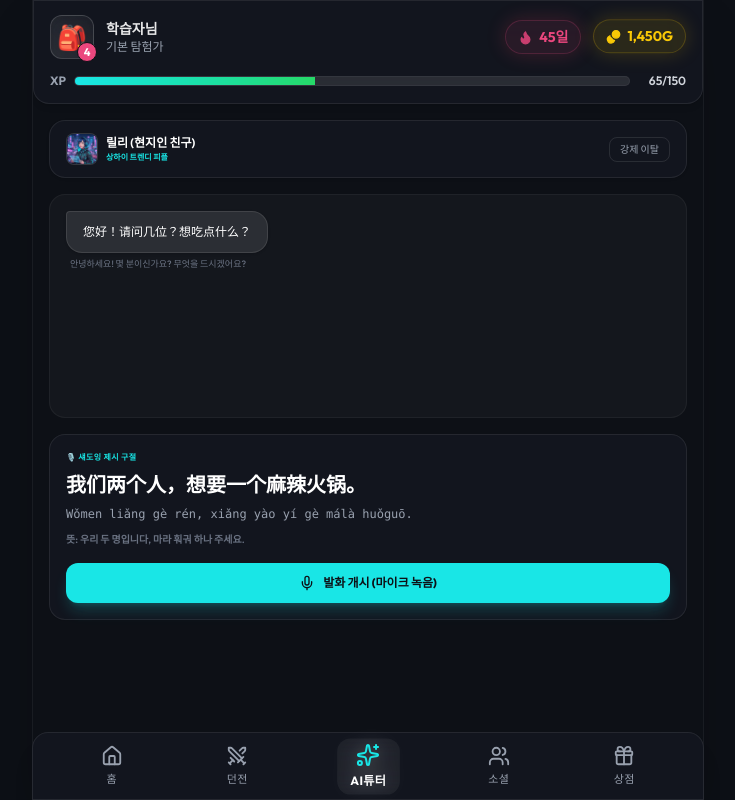
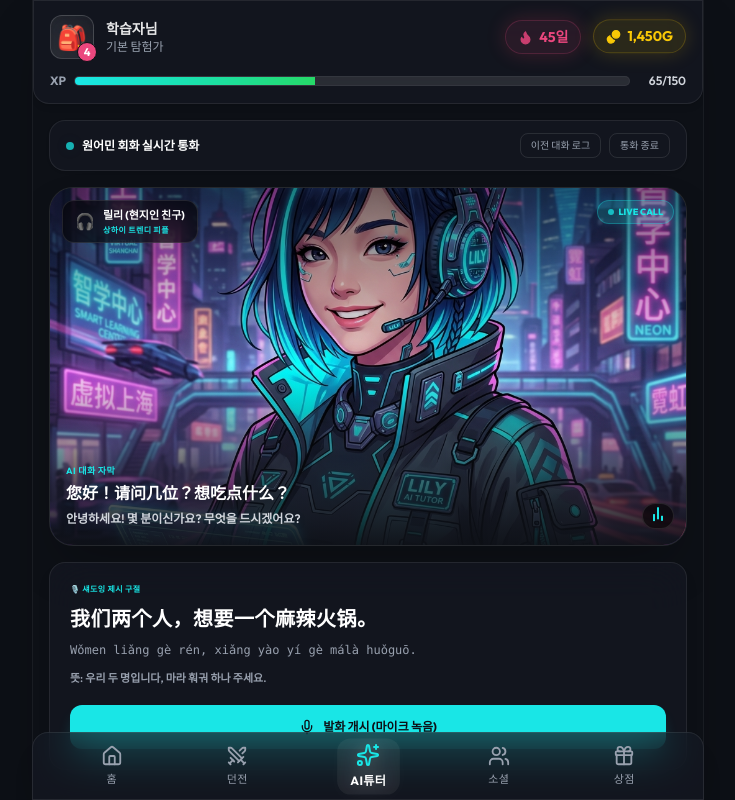
Before and after one commit to yitongjeon315/JEONGO, a Next.js app: page /jeongo/ai-tutor in a window 1280 px wide. Both pictures are taken after a click on the button "대화방 접속 및 롤플레이 시작". Shown: the whole page, without its empty margins (272-1007 px from the left). Built offline with nearby package versions, Linux system fonts and the light colour scheme.

Commit message:
ui: implement immersive Live Call interface for AI Tutor chatting room

```diff
--- a/src/app/ai-tutor/page.tsx
+++ b/src/app/ai-tutor/page.tsx
@@ -27,6 +27,7 @@ export default function AiTutorPage() {
   const [isRecording, setIsRecording] = useState(false);
   const [showPitchChart, setShowPitchChart] = useState(false);
   const [evaluationReport, setEvaluationReport] = useState<any>(null);
+  const [showHistory, setShowHistory] = useState(false);
 
   // Simulated speech input text they are supposed to read
   const [targetSentence, setTargetSentence] = useState({
@@ -313,35 +314,116 @@ export default function AiTutorPage() {
             exit={{ opacity: 0 }}
             className="flex flex-col gap-4 min-h-[500px]"
           >
-            {/* Conversation Header */}
+            {/* Conversation Header & Control Bar */}
             <div className="glass-panel border-white/10 rounded-2xl px-4 py-3 flex justify-between items-center bg-white/2 shadow">
               <div className="flex items-center gap-2">
-                <div className="relative w-8 h-8 rounded-lg border border-white/10 overflow-hidden shrink-0 bg-white/5 flex items-center justify-center">
-                  {(tutors as any)[selectedTutor].image ? (
+                <span className="w-2 h-2 rounded-full bg-neon-cyan animate-pulse glow-cyan" />
+                <h4 className="text-xs font-bold text-white">원어민 회화 실시간 통화</h4>
+              </div>
+              <div className="flex gap-2">
+                <button
+                  onClick={() => setShowHistory(prev => !prev)}
+                  className={`text-[10px] border px-2.5 py-1 rounded-lg transition-all ${
+                    showHistory
+                      ? 'bg-neon-cyan/20 border-neon-cyan/40 text-neon-cyan'
+                      : 'border-white/10 text-gray-400 hover:border-white/20'
+                  }`}
+                >
+                  {showHistory ? '로그 닫기' : '이전 대화 로그'}
+                </button>
+                <button
+                  onClick={() => setSessionState('lobby')}
+                  className="text-[10px] text-gray-400 border border-white/10 hover:border-white/20 px-2.5 py-1 rounded-lg transition-all"
+                >
+                  통화 종료
+                </button>
+              </div>
+            </div>
+
+            {/* Immersive AI Tutor Video Call Screen */}
+            <div className="relative w-full aspect-video rounded-3xl overflow-hidden border border-white/10 bg-dark-bg shadow-2xl flex items-center justify-center">
+              {/* Tutor Full Portrait Image */}
               <img
                 src={(tutors as any)[selectedTutor].image}
                 alt={(tutors as any)[selectedTutor].name}
-                      className="w-full h-full object-cover"
+                className={`w-full h-full object-cover transition-all duration-700 ${
+                  isRecording ? 'scale-105 filter brightness-75 blur-[1px]' : 'scale-100'
+                }`}
               />
-                  ) : (
-                    <span className="text-lg">{(tutors as any)[selectedTutor].emoji}</span>
+
+              {/* Ambient Overlay Vignette */}
+              <div className="absolute inset-0 bg-gradient-to-t from-dark-bg/95 via-transparent to-black/50" />
+
+              {/* Status Badge: LIVE CALL */}
+              <div className="absolute top-3 right-3 bg-neon-cyan/20 text-neon-cyan border border-neon-cyan/30 px-2.5 py-1 rounded-full text-[9px] font-extrabold shadow-[0_0_10px_rgba(6,182,212,0.15)] flex items-center gap-1 z-10">
+                <span className="w-1.5 h-1.5 rounded-full bg-neon-cyan animate-pulse glow-cyan" />
+                LIVE CALL
+              </div>
+
+              {/* Top Left: Tutor Quick Info */}
+              <div className="absolute top-3 left-3 flex items-center gap-2 bg-black/60 backdrop-blur-md px-3 py-1.5 rounded-xl border border-white/10 z-10">
+                <span className="text-base">{(tutors as any)[selectedTutor].emoji}</span>
+                <div className="flex flex-col">
+                  <span className="text-[11px] font-extrabold text-white">{(tutors as any)[selectedTutor].name}</span>
+                  <span className="text-[8px] font-bold text-neon-cyan tracking-wider">{(tutors as any)[selectedTutor].personality}</span>
+                </div>
+              </div>
+
+              {/* Center Overlay: Recording / Voice analyzing pulse */}
+              {isRecording && (
+                <div className="absolute inset-0 flex flex-col items-center justify-center bg-black/40 backdrop-blur-xs z-10">
+                  <div className="relative flex items-center justify-center">
+                    <div className="absolute w-24 h-24 rounded-full border border-neon-rose/40 animate-ping opacity-75" />
+                    <div className="absolute w-16 h-16 rounded-full border border-neon-rose/60 animate-pulse glow-rose" />
+                    <div className="w-12 h-12 rounded-full bg-neon-rose flex items-center justify-center text-white shrink-0 shadow-lg glow-rose z-20">
+                      <Mic size={20} className="animate-pulse" />
+                    </div>
+                  </div>
+                  <span className="text-xs font-bold text-neon-rose tracking-wide mt-3 animate-pulse">실시간 목소리 수신 및 성조 분석 중...</span>
+                </div>
+              )}
+
+              {/* Subtitles: What the tutor just said */}
+              {!isRecording && (
+                <div className="absolute bottom-4 left-4 right-16 flex flex-col gap-1 pr-4 z-10 animate-fade-in">
+                  <span className="text-[9px] font-bold text-neon-cyan uppercase tracking-wider">AI 대화 자막</span>
+                  <p className="text-sm md:text-base font-extrabold text-white drop-shadow-md leading-normal">
+                    {messages[messages.length - 1]?.sender === 'ai'
+                      ? messages[messages.length - 1]?.text
+                      : (messages[messages.length - 2]?.text || '...')
+                    }
+                  </p>
+                  <p className="text-[10px] md:text-xs text-gray-300 font-semibold drop-shadow-md leading-relaxed">
+                    {messages[messages.length - 1]?.sender === 'ai'
+                      ? messages[messages.length - 1]?.translation
+                      : (messages[messages.length - 2]?.translation || '')
+                    }
+                  </p>
+                </div>
+              )}
+
+              {/* AI Speaking Sound wave indicator */}
+              {!isRecording && !showPitchChart && (
+                <div className="absolute bottom-4 right-3 flex items-center gap-1 bg-black/60 backdrop-blur-md px-2.5 py-1.5 rounded-full border border-white/10 z-10">
+                  <div className="flex items-end gap-0.5 h-3">
+                    <div className="w-0.5 bg-neon-cyan animate-bounce" style={{ height: '60%', animationDelay: '0.1s' }} />
+                    <div className="w-0.5 bg-neon-cyan animate-bounce" style={{ height: '100%', animationDelay: '0.3s' }} />
+                    <div className="w-0.5 bg-neon-cyan animate-bounce" style={{ height: '40%', animationDelay: '0.5s' }} />
+                  </div>
+                </div>
               )}
             </div>
-                <div>
-                  <h4 className="text-xs font-bold text-white">{(tutors as any)[selectedTutor].name}</h4>
-                  <p className="text-[8px] text-neon-cyan uppercase font-bold">{(tutors as any)[selectedTutor].personality}</p>
-                </div>
-              </div>
-              <button
-                onClick={() => setSessionState('lobby')}
-                className="text-[10px] text-gray-400 border border-white/10 hover:border-white/20 px-2.5 py-1 rounded-lg"
+
+            {/* Optional Collapsible History Log */}
+            <AnimatePresence>
+              {showHistory && (
+                <motion.div
+                  initial={{ height: 0, opacity: 0 }}
+                  animate={{ height: 'auto', opacity: 1 }}
+                  exit={{ height: 0, opacity: 0 }}
+                  className="overflow-hidden"
                 >
-                강제 이탈
-              </button>
-            </div>
-
-            {/* Chat Messages Log */}
-            <div className="flex-1 min-h-[220px] bg-white/3 border border-white/5 rounded-2xl p-4 flex flex-col gap-3 overflow-y-auto max-h-[300px]">
+                  <div className="min-h-[120px] max-h-[200px] bg-white/3 border border-white/5 rounded-2xl p-4 flex flex-col gap-3 overflow-y-auto">
                     {messages.map((msg, idx) => (
                       <div
                         key={idx}
@@ -349,26 +431,27 @@ export default function AiTutorPage() {
                           msg.sender === 'ai' ? 'self-start items-start' : 'self-end items-end'
                         }`}
                       >
-                  {/* Sender Bubble */}
                         <div
-                    className={`rounded-2xl px-4 py-2.5 text-xs font-medium leading-relaxed shadow-sm ${
+                          className={`rounded-xl px-3 py-2 text-xs font-medium leading-relaxed shadow-sm ${
                             msg.sender === 'ai'
                               ? 'bg-white/10 border border-white/10 text-white rounded-tl-sm'
                               : 'bg-neon-cyan/20 border border-neon-cyan/20 text-neon-cyan rounded-tr-sm'
                           }`}
                         >
                           <div>{msg.text}</div>
-                    {msg.pinyin && <div className="text-[10px] text-gray-300/80 font-mono mt-0.5">{msg.pinyin}</div>}
+                          {msg.pinyin && <div className="text-[9px] text-gray-300/80 font-mono mt-0.5">{msg.pinyin}</div>}
                         </div>
-                  {/* Translation */}
                         {msg.translation && (
-                    <span className="text-[9px] text-gray-500 font-medium px-1">
+                          <span className="text-[8px] text-gray-500 font-medium px-1">
                             {msg.translation}
                           </span>
                         )}
                       </div>
                     ))}
                   </div>
+                </motion.div>
+              )}
+            </AnimatePresence>
 
             {/* Target Shadowing Guide Panel */}
             <AnimatePresence>
@@ -377,18 +460,18 @@ export default function AiTutorPage() {
                   initial={{ opacity: 0, y: 10 }}
                   animate={{ opacity: 1, y: 0 }}
                   exit={{ opacity: 0, y: -10 }}
-                  className="glass-panel border-neon-cyan/20 rounded-2xl p-4 flex flex-col gap-2 bg-gradient-to-r from-neon-cyan/5 to-transparent"
+                  className="glass-panel border-neon-cyan/20 rounded-2xl p-5 flex flex-col gap-2.5 bg-gradient-to-r from-neon-cyan/5 to-transparent shadow-lg"
                 >
                   <span className="text-[8px] font-bold text-neon-cyan uppercase tracking-wider">🎙️ 섀도잉 제시 구절</span>
-                  <h2 className="text-xl font-extrabold text-white leading-snug">{targetSentence.hanzi}</h2>
+                  <h2 className="text-xl font-extrabold text-white leading-snug tracking-wide">{targetSentence.hanzi}</h2>
                   <p className="text-xs text-gray-400 font-mono font-medium">{targetSentence.pinyin}</p>
-                  <p className="text-[10px] text-gray-500 font-semibold mt-0.5">뜻: {targetSentence.meaning}</p>
+                  <p className="text-[11px] text-gray-400 font-semibold mt-0.5">뜻: {targetSentence.meaning}</p>
 
-                  {/* Microphone Button */}
+                  {/* Microphone Button with ambient glow */}
                   <button
                     onClick={triggerSimulatedRecording}
                     disabled={isRecording}
-                    className={`mt-2 py-3 bg-neon-cyan hover:bg-cyan-500 text-dark-bg font-extrabold rounded-xl text-xs flex items-center justify-center gap-2 shadow-lg shadow-neon-cyan/20 ${
+                    className={`mt-2 py-3.5 bg-neon-cyan hover:bg-cyan-500 text-dark-bg font-extrabold rounded-xl text-xs flex items-center justify-center gap-2 shadow-lg shadow-neon-cyan/20 hover:scale-102 active:scale-98 transition-all ${
                       isRecording ? 'animate-pulse bg-neon-rose text-white glow-rose' : ''
                     }`}
                   >
```
Lines whose indentation alone changed are shown as unchanged.
